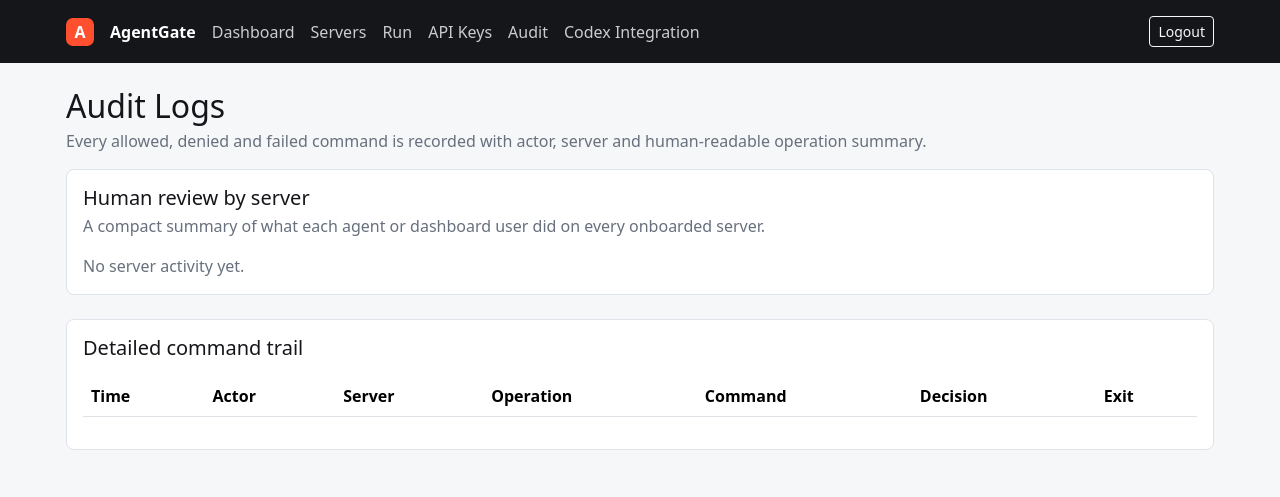
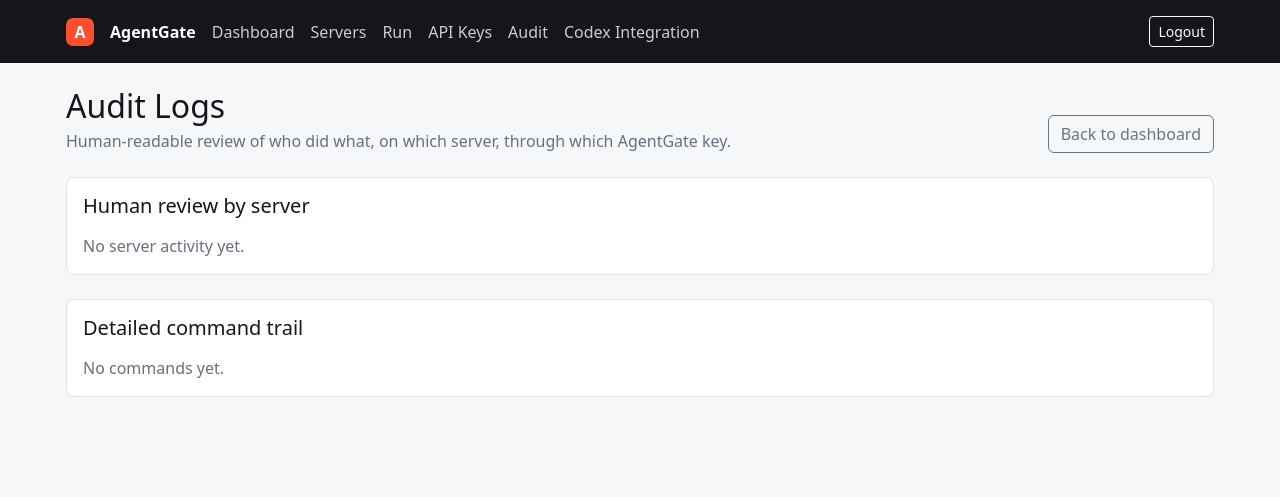
Before and after one commit to marcofucito/AgentGate, a FastAPI app: page /audit in a window 1280 px wide. Shown: the top 497 px of the page. Run offline with FastAPI, Linux system fonts and the light colour scheme; the visitor is signed in with stand-in values (Sample User, id 1); lists and menus that the app fills with data are empty; parts of the project's set-up code (start-up, migrations or seed data) failed here and were passed over.

Commit message:
Fix audit layout and add quick skill download

```diff
--- a/app/main.py
+++ b/app/main.py
@@ -375,7 +375,16 @@
         servers_by_id = {s.id: s for s in db.query(ServerTarget).all()}
         keys_by_id = {k.id: k for k in db.query(ApiKey).all()}
         recent_rows = build_audit_rows(recent, servers_by_id, keys_by_id)
-        return templates.TemplateResponse("dashboard.html", {"request": request, "stats": stats, "recent": recent_rows})
+        ready_key = (
+            db.query(ApiKey)
+            .filter(ApiKey.revoked.is_(False), ApiKey.encrypted_token.isnot(None))
+            .order_by(ApiKey.created_at.desc())
+            .first()
+        )
+        return templates.TemplateResponse(
+            "dashboard.html",
+            {"request": request, "stats": stats, "recent": recent_rows, "ready_key": ready_key},
+        )
     finally:
         db.close()
 
--- a/app/static/styles.css
+++ b/app/static/styles.css
@@ -12,6 +12,7 @@
 body {
   background: var(--bg);
   color: var(--ink);
+  overflow-x: hidden;
 }
 
 .shell {
@@ -22,6 +23,12 @@
 .topbar {
   background: #15161a;
   color: white;
+}
+
+.topbar .shell,
+.topbar .shell > .d-flex {
+  flex-wrap: wrap;
+  gap: 12px;
 }
 
 .brand-mark {
@@ -49,6 +56,18 @@
 .login-panel {
   background: var(--panel);
   border: 1px solid var(--line);
+  border-radius: 8px;
+  max-width: 100%;
+  overflow: hidden;
+}
+
+.demo-alert {
+  display: flex;
+  align-items: center;
+  justify-content: space-between;
+  gap: 18px;
+  background: #fff7ed;
+  border: 1px solid #fed7aa;
   border-radius: 8px;
 }
 
@@ -104,21 +123,158 @@
   background: #fbfcfe;
 }
 
+.audit-review-grid {
+  display: grid;
+  grid-template-columns: repeat(auto-fit, minmax(320px, 1fr));
+  gap: 14px;
+}
+
+.review-header,
+.operation-item,
+.audit-event-top {
+  display: flex;
+  justify-content: space-between;
+  gap: 14px;
+}
+
+.event-count {
+  color: var(--muted);
+  font-size: 13px;
+  white-space: nowrap;
+}
+
 .review-counts {
   display: flex;
   flex-wrap: wrap;
-  justify-content: flex-end;
   gap: 6px;
+}
+
+.operation-list {
+  display: grid;
+  gap: 10px;
+  min-width: 0;
+}
+
+.operation-item {
+  flex-wrap: wrap;
+  border-top: 1px solid var(--line);
+  padding-top: 10px;
+  max-width: 100%;
+  min-width: 0;
+  overflow: hidden;
+}
+
+.operation-main {
+  min-width: 0;
+}
+
+.review-card,
+.operation-list,
+.operation-item,
+.recent-main {
+  min-width: 0;
+}
+
+.recent-main {
+  flex: 1 1 0;
+  max-width: 100%;
+}
+
+.operation-side,
+.audit-status {
+  display: flex;
+  align-items: center;
+  gap: 8px;
+  white-space: nowrap;
 }
 
 .command-preview {
   display: block;
-  max-width: 520px;
+  box-sizing: border-box;
+  min-width: 0;
+  width: 100%;
+  max-width: 100%;
   overflow: hidden;
   text-overflow: ellipsis;
   white-space: nowrap;
   color: #424b57;
   font-size: 12px;
+}
+
+.full-width {
+  flex-basis: 100%;
+  max-width: 100%;
+}
+
+.audit-timeline {
+  display: grid;
+  gap: 14px;
+  min-width: 0;
+}
+
+.recent-list {
+  display: grid;
+  gap: 10px;
+  min-width: 0;
+}
+
+.recent-item {
+  display: flex;
+  justify-content: space-between;
+  gap: 14px;
+  border-top: 1px solid var(--line);
+  padding-top: 10px;
+  box-sizing: border-box;
+  max-width: 100%;
+  min-width: 0;
+  overflow: hidden;
+}
+
+.recent-item:first-child {
+  border-top: 0;
+  padding-top: 0;
+}
+
+.recent-status {
+  flex: 0 0 auto;
+  display: flex;
+  align-items: center;
+  gap: 8px;
+  white-space: nowrap;
+}
+
+.audit-event {
+  border: 1px solid var(--line);
+  border-radius: 8px;
+  padding: 14px;
+  background: #fbfcfe;
+  box-sizing: border-box;
+  max-width: 100%;
+  min-width: 0;
+  overflow: hidden;
+}
+
+.audit-operation {
+  font-weight: 700;
+}
+
+.audit-command {
+  display: block;
+  margin-top: 10px;
+  padding: 10px;
+  border-radius: 7px;
+  background: #eef1f5;
+  color: #29313d;
+  white-space: pre-wrap;
+  overflow-wrap: anywhere;
+  word-break: break-word;
+  font-size: 12px;
+}
+
+.audit-output {
+  margin-top: 10px;
+  margin-bottom: 0;
+  max-height: 240px;
 }
 
 .btn-primary {
@@ -136,3 +292,21 @@
   font-family: ui-monospace, SFMono-Regular, Menlo, Consolas, monospace;
   font-size: 13px;
 }
+
+@media (max-width: 760px) {
+  .demo-alert,
+  .audit-event-top,
+  .recent-item,
+  .review-header {
+    align-items: stretch;
+    flex-direction: column;
+  }
+
+  .demo-alert .btn {
+    width: 100%;
+  }
+
+  .audit-review-grid {
+    grid-template-columns: 1fr;
+  }
+}
--- a/app/templates/audit.html
+++ b/app/templates/audit.html
@@ -1,83 +1,76 @@
 {% extends "base.html" %}
 {% block content %}
+<div class="d-flex justify-content-between align-items-end mb-4">
+  <div>
     <h1 class="h2 mb-1">Audit Logs</h1>
-<p class="muted mb-3">Every allowed, denied and failed command is recorded with actor, server and human-readable operation summary.</p>
+    <p class="muted mb-0">Human-readable review of who did what, on which server, through which AgentGate key.</p>
+  </div>
+  <a class="btn btn-outline-secondary" href="/">Back to dashboard</a>
+</div>
 
 <div class="panel p-3 mb-4">
-  <div class="d-flex justify-content-between align-items-center mb-3">
-    <div>
-      <h2 class="h5 mb-1">Human review by server</h2>
-      <p class="muted mb-0">A compact summary of what each agent or dashboard user did on every onboarded server.</p>
-    </div>
-  </div>
-  <div class="row g-3">
+  <h2 class="h5 mb-3">Human review by server</h2>
+  <div class="audit-review-grid">
     {% for review in server_reviews %}
-    <div class="col-lg-6">
-      <div class="review-card p-3 h-100">
-        <div class="d-flex justify-content-between gap-3 mb-2">
+    <section class="review-card p-3">
+      <div class="review-header">
         <div>
           <h3 class="h6 mb-1">{{ review.server.name }}</h3>
-            <div class="muted">{{ review.server.host }}:{{ review.server.port }} as {{ review.server.username }}</div>
+          <div class="muted small">{{ review.server.host }}:{{ review.server.port }} as {{ review.server.username }}</div>
         </div>
-          <div class="text-end">
-            <div class="fw-semibold">{{ review.total }} events</div>
-            <div class="review-counts">
+        <div class="event-count">{{ review.total }} events</div>
+      </div>
+      <div class="review-counts my-3">
         <span class="badge badge-allowed">{{ review.allowed }} allowed</span>
         <span class="badge badge-denied">{{ review.denied }} denied</span>
         <span class="badge badge-error">{{ review.error }} error</span>
       </div>
+      <div class="operation-list">
+        {% for operation in review.operations %}
+        <article class="operation-item">
+          <div class="operation-main">
+            <div class="fw-semibold">{{ operation.name }}</div>
+            <div class="muted small">{{ operation.last_actor }}</div>
           </div>
+          <div class="operation-side">
+            <span class="badge badge-{{ operation.last_decision }}">{{ operation.last_decision }}</span>
+            <span class="muted small">{{ operation.count }}x</span>
           </div>
-        <table class="table table-sm mb-0">
-          <thead><tr><th>Operation</th><th>Last actor</th><th>Last result</th><th>Count</th></tr></thead>
-          <tbody>
-            {% for operation in review.operations %}
-            <tr>
-              <td>
-                <div class="fw-semibold">{{ operation.name }}</div>
-                <code class="command-preview">{{ operation.last_command }}</code>
-              </td>
-              <td>{{ operation.last_actor }}</td>
-              <td><span class="badge badge-{{ operation.last_decision }}">{{ operation.last_decision }}</span></td>
-              <td>{{ operation.count }}</td>
-            </tr>
+          <code class="command-preview full-width">{{ operation.last_command }}</code>
+        </article>
         {% endfor %}
-          </tbody>
-        </table>
       </div>
-    </div>
+    </section>
     {% else %}
-    <div class="col-12 muted">No server activity yet.</div>
+    <div class="muted">No server activity yet.</div>
     {% endfor %}
   </div>
 </div>
 
 <div class="panel p-3">
   <h2 class="h5 mb-3">Detailed command trail</h2>
-  <table class="table align-middle">
-    <thead><tr><th>Time</th><th>Actor</th><th>Server</th><th>Operation</th><th>Command</th><th>Decision</th><th>Exit</th></tr></thead>
-    <tbody>
+  <div class="audit-timeline">
     {% for row in rows %}
     {% set log = row.log %}
-      <tr>
-        <td class="muted">{{ log.created_at.strftime("%H:%M:%S") }}</td>
-        <td>{{ row.actor }}</td>
-        <td>{{ row.server.name if row.server else "-" }}</td>
-        <td class="fw-semibold">{{ row.operation }}</td>
-        <td><code>{{ log.command }}</code></td>
-        <td><span class="badge badge-{{ log.decision }}">{{ log.decision }}</span></td>
-        <td>{{ log.exit_code if log.exit_code is not none else "-" }}</td>
-      </tr>
-      <tr>
-        <td></td>
-        <td colspan="6">
-          {% if log.reason %}<div class="muted mb-2">{{ log.reason }}</div>{% endif %}
-          {% if log.stdout_preview %}<pre class="terminal">{{ log.stdout_preview }}</pre>{% endif %}
-          {% if log.stderr_preview %}<pre class="terminal">{{ log.stderr_preview }}</pre>{% endif %}
-        </td>
-      </tr>
+    <article class="audit-event">
+      <div class="audit-event-top">
+        <div>
+          <div class="audit-operation">{{ row.operation }}</div>
+          <div class="muted small">{{ log.created_at.strftime("%H:%M:%S") }} · {{ row.actor }} · {{ row.server.name if row.server else "-" }}</div>
+        </div>
+        <div class="audit-status">
+          <span class="badge badge-{{ log.decision }}">{{ log.decision }}</span>
+          <span class="muted small">exit {{ log.exit_code if log.exit_code is not none else "-" }}</span>
+        </div>
+      </div>
+      <code class="audit-command">{{ log.command }}</code>
+      {% if log.reason %}<div class="muted small mt-2">{{ log.reason }}</div>{% endif %}
+      {% if log.stdout_preview %}<pre class="terminal audit-output">{{ log.stdout_preview }}</pre>{% endif %}
+      {% if log.stderr_preview %}<pre class="terminal audit-output">{{ log.stderr_preview }}</pre>{% endif %}
+    </article>
+    {% else %}
+    <div class="muted">No commands yet.</div>
     {% endfor %}
-    </tbody>
-  </table>
+  </div>
 </div>
 {% endblock %}
```
Also changed, not shown: app/templates/dashboard.html (+30 -21 lines). Lines whose indentation alone changed are shown as unchanged.
